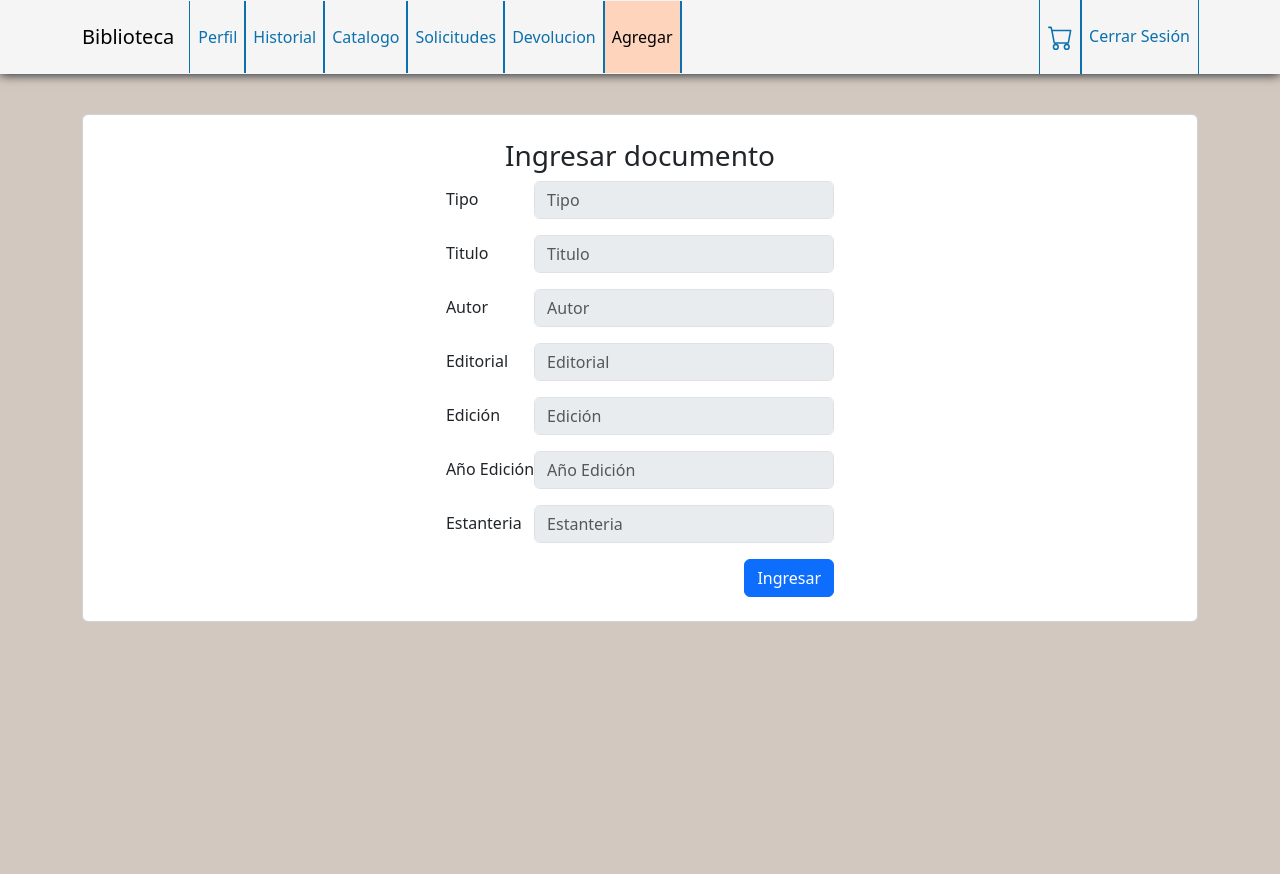
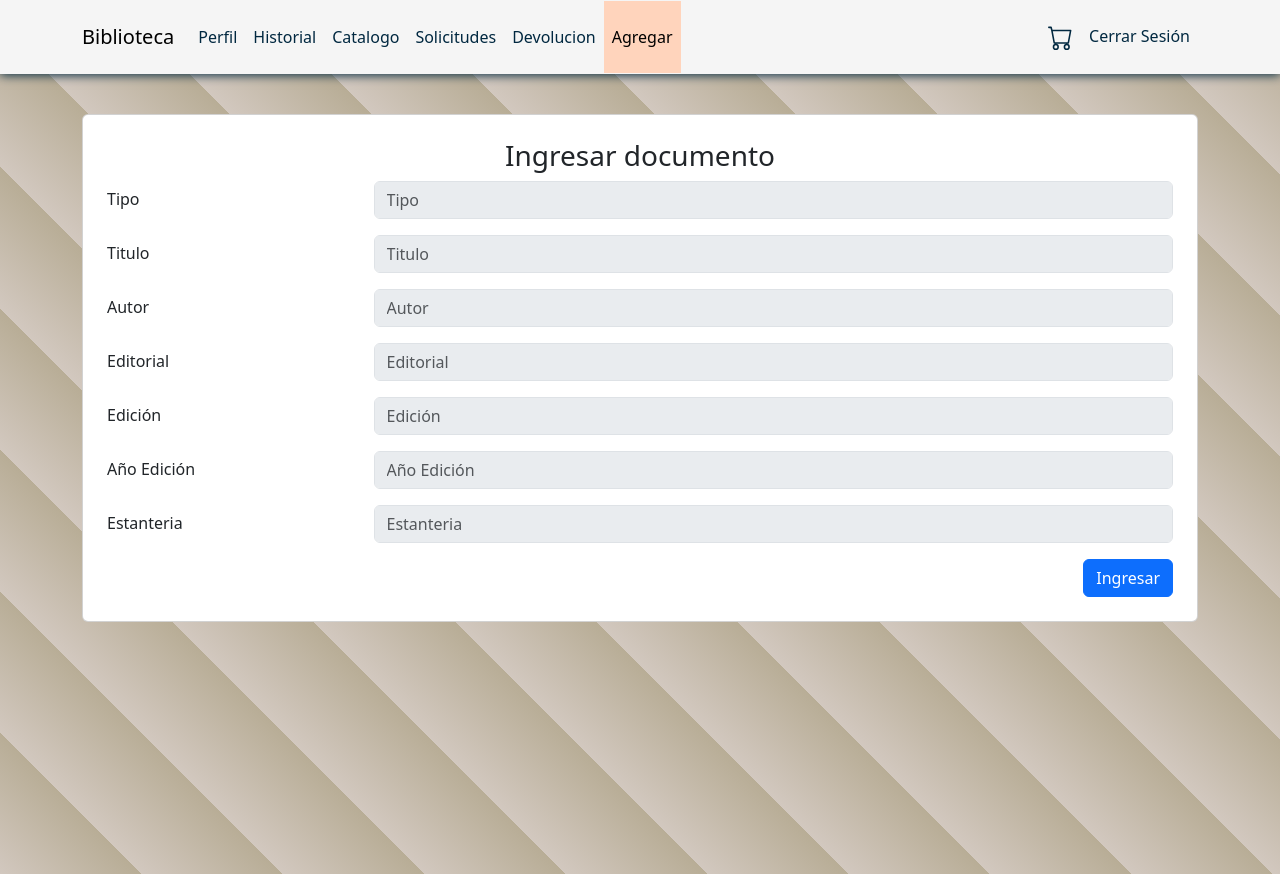
Before and after one commit to ChurrascoDevs/Frontend, a React (Create React App) app in the folder front/: page /agregar in a window 1280 px wide. Before the commit the page ends 800 px from the top, so only its background shows below. Built offline with nearby package versions, Linux system fonts and the light colour scheme; a web font is replaced by a local one.

Commit message:
Ajustes NavBar + color de fondo gral + ingreso doc

```diff
--- a/front/src/App.css
+++ b/front/src/App.css
@@ -4,6 +4,7 @@
 
 body {
   background-color: #D2C8BF;
+  color: #012840 !important;
 }
 
 .tabla-con-fondo {
@@ -30,7 +31,7 @@
   align-items: center;
   justify-content: center;
   font-size: calc(10px + 2vmin);
-  color: white;
+  color: #012840 !important;
 }
 
 .App-link {
@@ -48,8 +49,8 @@
 
 
 .login-button{
-  background-color: #F7A74A;
-  color: black;
+  background-color: #8b4a00;
+  color: #012840 !important;
 }
 
 .container {
--- a/front/src/Vista 1/LibraryCatalog.tsx
+++ b/front/src/Vista 1/LibraryCatalog.tsx
@@ -262,7 +262,7 @@
 
 
   return (
-    <div className="book-container" style={{ backgroundColor: "#D2C8BF" }}>
+    <div className="book-container">
     <Container>
       <Row>
         <Col xs={12}>
--- a/front/src/common/Header.css
+++ b/front/src/common/Header.css
@@ -1,6 +1,7 @@
 .navbar-custom {
   padding: 00px;
   height: 100%;
+  color: #012840 !important;
   background-color: #F5F5F5 !important;
   z-index: 9999;
   box-shadow: 0px 1px 10px 0px;
@@ -16,40 +17,17 @@
 }
 
 .nav-link {
-  color: #0B70AE;
   position: relative;
   padding-top: 2vh;
   padding-bottom: 2vh;
+  color: #012840;
 }
 .nav-link:hover {
-  background-color: #F7A74A;
+  background-color: #ffffff00 !important;
+  color: #F7A74A;
 }
 
 .nav-link.active {
   color: #0B70AE;
   background-color:#ffd4bc; /* Agrega el color de fondo deseado aquí */
 }
-
-.nav-link::before {
-  content: '';
-  position: absolute;
-  top: 0;
-  left: -1px; /* Ajusta la posición horizontal de la línea divisora izquierda */
-  height: 100%; /* Ajusta la altura de la línea divisora izquierda */
-  width: 1.2px; /* Ajusta el ancho de la línea divisora izquierda */
-  background-color: #0B70AE; /* Cambia el color de la línea divisora aquí */
-  opacity: 1;
-  z-index: 2;
-}
-
-.nav-link::after {
-  content: '';
-  position: absolute;
-  top: 0;
-  right: -1px; /* Ajusta la posición horizontal de la línea divisora derecha */
-  height: 100%; /* Ajusta la altura de la línea divisora derecha */
-  width: 1.2px; /* Ajusta el ancho de la línea divisora derecha */
-  background-color: #0B70AE; /* Cambia el color de la línea divisora aquí */
-  opacity: 1;
-  z-index: 2;
-}
--- a/front/src/common/Header.tsx
+++ b/front/src/common/Header.tsx
@@ -25,8 +25,8 @@
             <Nav.Link href="/agregar" className={`nav-link ${currentPath === '/agregar' ? 'active' : ''}`}>Agregar</Nav.Link>
           </Nav>
           <Nav>
-            <Nav.Link href="/carrito" className="nav-link"><Cart size={25} /></Nav.Link>
-            <Nav.Link href="/cerrar-sesion" className="nav-link">Cerrar Sesión</Nav.Link>
+            <Nav.Link href="/solicitudes" className="nav-link"><Cart size={25} /></Nav.Link>
+            <Nav.Link href="/" className="nav-link">Cerrar Sesión</Nav.Link>
 
           </Nav>
         </Navbar.Collapse>
--- a/front/src/index.css
+++ b/front/src/index.css
@@ -5,6 +5,8 @@
   font-family: 'IBM Plex Sans', sans-serif;
   -webkit-font-smoothing: antialiased;
   -moz-osx-font-smoothing: grayscale;
+  color: #012840 !important;
+  background-image: repeating-linear-gradient(45deg, #D2C8BF, #b8ad96 100px)
 }
 
 code {
@@ -13,5 +15,10 @@
 }
 
 .root-container {
-  background-color: #D2C8BF;
+  background-image: repeating-linear-gradient(45deg, #D2C8BF, #b8ad96 100px);
+  min-width: fit-content;
 }
+
+.rendered-component {
+  height: 100vh;
+}
--- a/front/src/index.tsx
+++ b/front/src/index.tsx
@@ -48,8 +48,9 @@
 
      </Router>
 
-    <App></App>
-
+    <div className='rendered-component'>
+      <App></App>
+    </div>
 
   </React.StrictMode>
   </div>
--- a/front/src/vista10/AdministracionColeccion.tsx
+++ b/front/src/vista10/AdministracionColeccion.tsx
@@ -3,7 +3,7 @@
 //import './Devolucion.css';
 
 const form_control = {
-    width: '300px'  ,
+    //width: '300px'  ,
     backgroundColor: '#e9ecef'
 }
 
@@ -13,11 +13,11 @@
         <Container className="devo-container  gap-3" style={{ paddingTop: '40px' }}>
             <Card className='p-4'  >
             <h3 className='centerForm'> Ingresar documento </h3>
-                <div className='container d-flex justify-content-center'>
+                <Col>
 
                 <Form>
                     <Form.Group bsPrefix="mb-3" as={Row} className="d-flex align-items-end">
-                        <Form.Group as={Col}>
+                        <Form.Group as={Col} xs={3}>
                             <Form.Label>Tipo</Form.Label>
                         </Form.Group>
                         <Form.Group as={Col}>
@@ -26,7 +26,7 @@
                     </Form.Group>
 
                     <Form.Group bsPrefix="mb-3" as={Row} className="d-flex align-items-end">
-                        <Form.Group as={Col}>
+                        <Form.Group as={Col} xs={3}>
                             <Form.Label>Titulo</Form.Label>
                         </Form.Group>
                         <Form.Group as={Col}>
@@ -35,7 +35,7 @@
                     </Form.Group>
 
                     <Form.Group bsPrefix="mb-3" as={Row} className="d-flex align-items-end">
-                        <Form.Group as={Col}>
+                        <Form.Group as={Col} xs={3}>
                             <Form.Label>Autor</Form.Label>
                         </Form.Group>
                         <Form.Group as={Col}>
@@ -44,7 +44,7 @@
                     </Form.Group>
 
                     <Form.Group bsPrefix="mb-3" as={Row} className="d-flex align-items-end">
-                        <Form.Group as={Col}>
+                        <Form.Group as={Col} xs={3}>
                             <Form.Label>Editorial</Form.Label>
                         </Form.Group>
                         <Form.Group as={Col}>
@@ -53,7 +53,7 @@
                     </Form.Group>
 
                     <Form.Group bsPrefix="mb-3" as={Row} className="d-flex align-items-end">
-                        <Form.Group as={Col}>
+                        <Form.Group as={Col} xs={3}>
                             <Form.Label>Edición</Form.Label>
                         </Form.Group>
                         <Form.Group as={Col}>
@@ -62,7 +62,7 @@
                     </Form.Group>
 
                     <Form.Group bsPrefix="mb-3" as={Row} className="d-flex align-items-end">
-                        <Form.Group as={Col}>
+                        <Form.Group as={Col} xs={3}>
                             <Form.Label>Año Edición</Form.Label>
                         </Form.Group>
                         <Form.Group as={Col}>
@@ -71,7 +71,7 @@
                     </Form.Group>
 
                     <Form.Group bsPrefix="mb-3" as={Row} className="d-flex align-items-end">
-                        <Form.Group as={Col}>
+                        <Form.Group as={Col} xs={3}>
                             <Form.Label>Estanteria</Form.Label>
                         </Form.Group>
                         <Form.Group as={Col}>
@@ -83,7 +83,7 @@
                             <Button>Ingresar</Button>
                     </div>
                 </Form>
-                </div>
+                </Col>
             </Card>
         </Container>
         );
```
